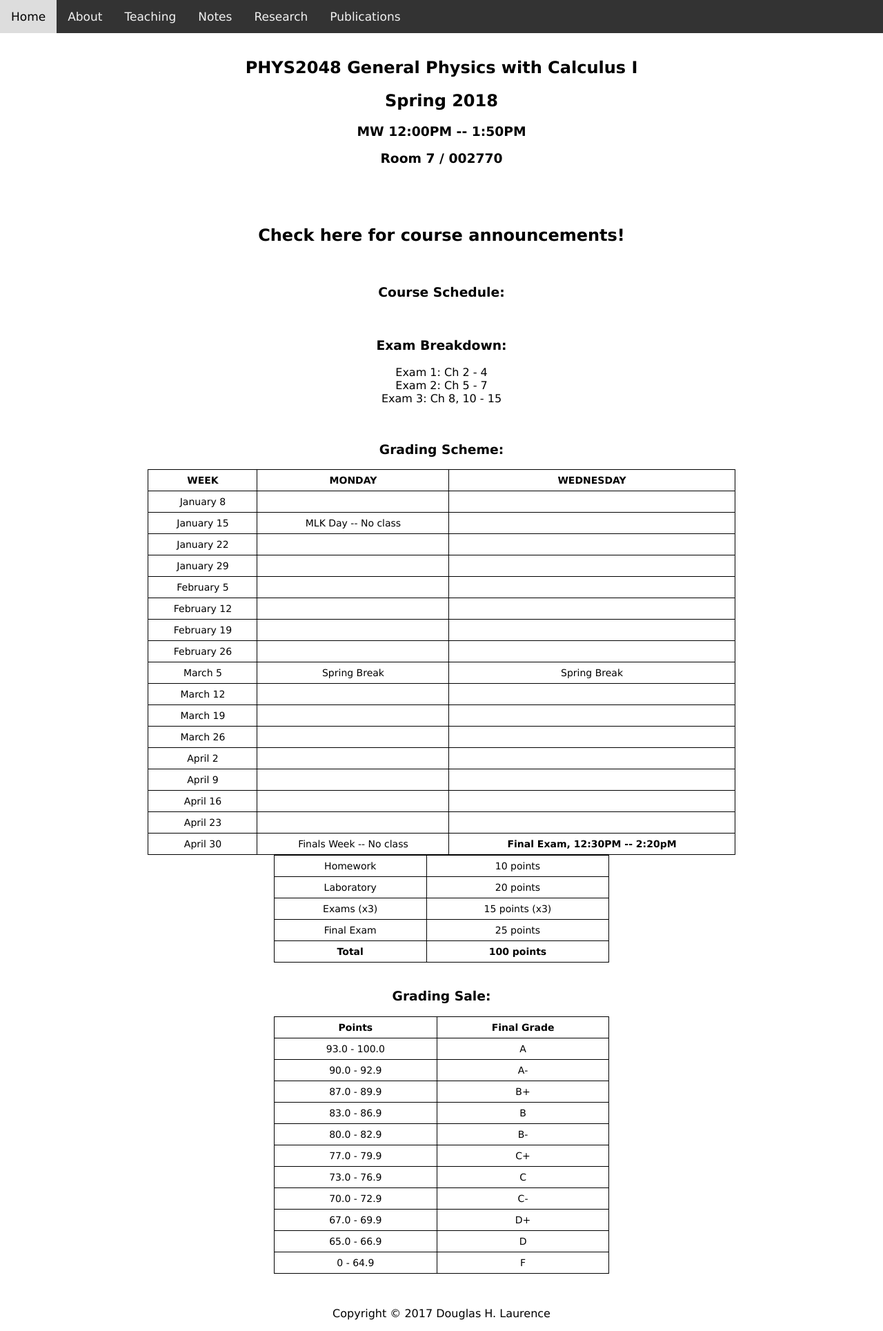
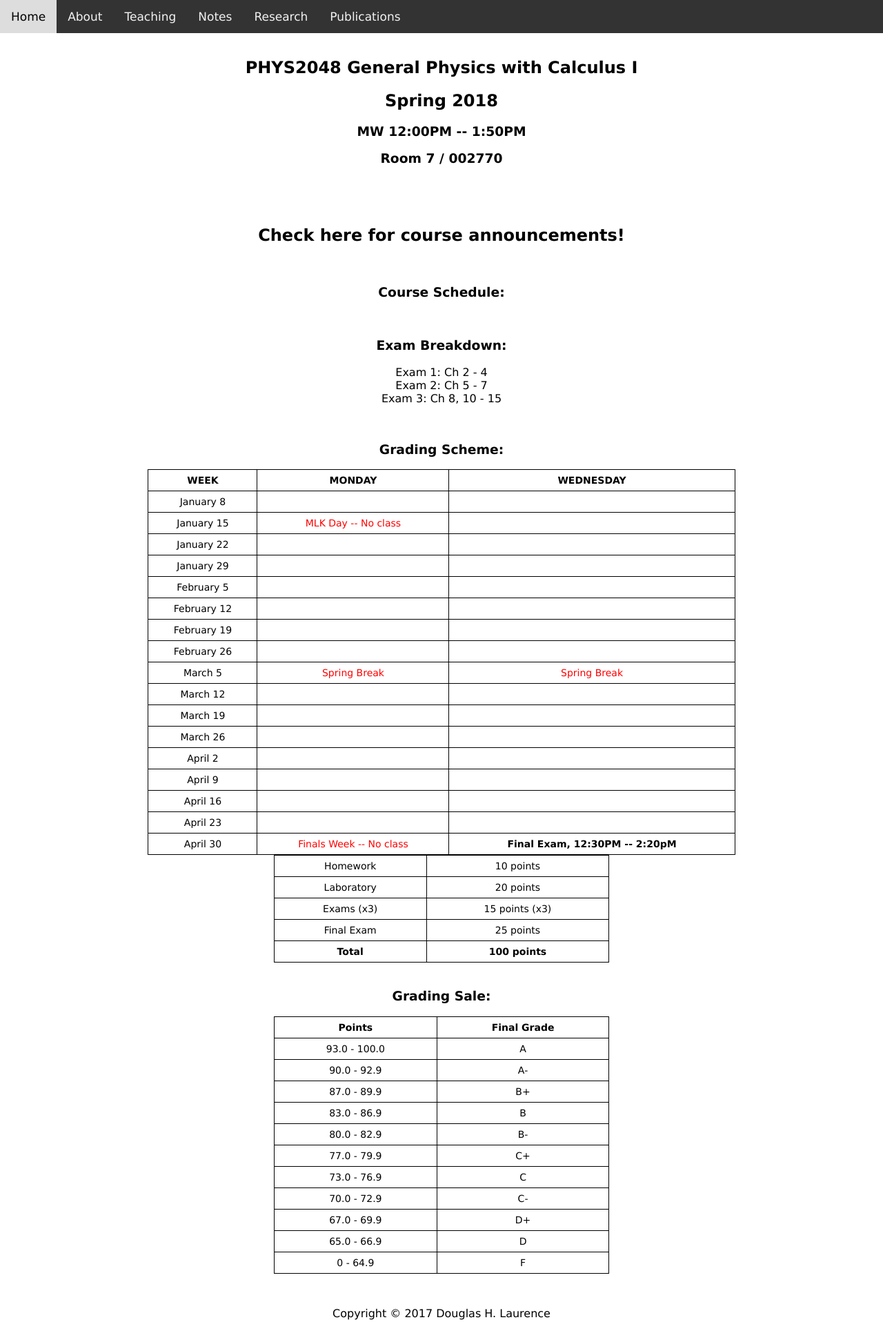
Before and after one commit to dhlaurence/dhlaurence.github.io, a Jekyll site: the page built from teaching/phys2048spring2018.html, in a window 1280 px wide. Shown: the whole page at 69% size. Built offline with Jekyll 4.4.1, drawn with Linux system fonts in a browser that asks for light colours.

Commit message:
Update phys2048spring2018.html

```diff
--- a/teaching/phys2048spring2018.html
+++ b/teaching/phys2048spring2018.html
@@ -35,7 +35,7 @@ title: PHYS2048Spring2018
   </tr>
   <tr>
     <td>January 15</td>
-    <td><text color="red">MLK Day -- No class</text></td>
+    <td><font color="red">MLK Day -- No class</font></td>
     <td></td>
   </tr>
   <tr>
@@ -70,8 +70,8 @@ title: PHYS2048Spring2018
   </tr>
   <tr>
     <td>March 5</td>
-    <td><text color="red">Spring Break</text></td>
-    <td><text color="red">Spring Break</text></td>
+    <td><font color="red">Spring Break</font></td>
+    <td><font color="red">Spring Break</font></td>
   </tr>
   <tr>
     <td>March 12</td>
@@ -110,7 +110,7 @@ title: PHYS2048Spring2018
   </tr>
   <tr>
     <td>April 30</td>
-    <td><text color="red">Finals Week -- No class</text></td>
+    <td><font color="red">Finals Week -- No class</font></td>
     <td><b>Final Exam, 12:30PM -- 2:20pM</td>
   </tr>
 
```
